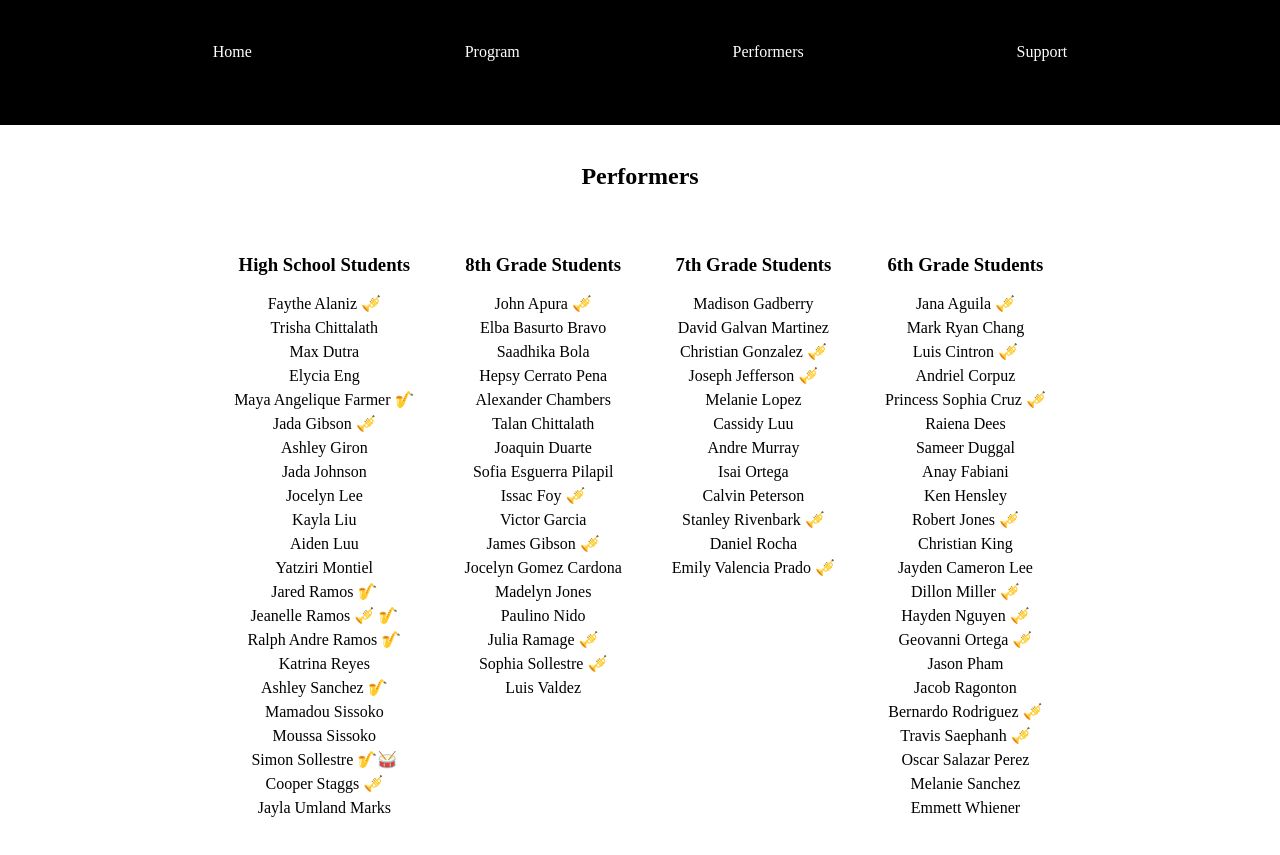
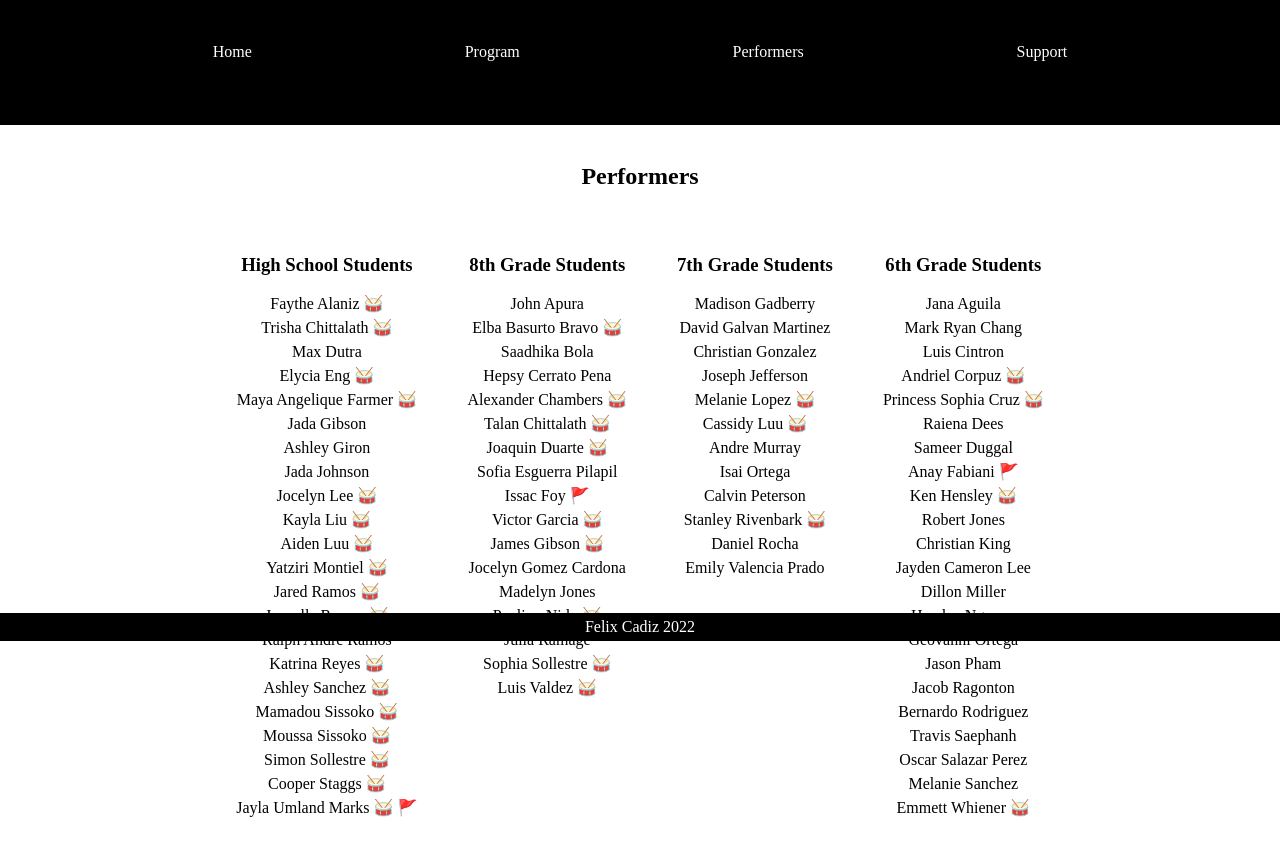
Before and after one commit to Felix-Cadiz/JSHS2022Program, a React app: page /performers in a window 1280 px wide. Shown: the part 159-1014 px from the top of the page. Built offline with nearby package versions, Linux system fonts and the light colour scheme.

Commit message:
performers updated

```diff
--- a/src/components/home.js
+++ b/src/components/home.js
@@ -3,6 +3,7 @@ import React from "react"
 const Home = () => {
     return <>
     <h2 className="component-title">This is the Home Component</h2>
+    <div>Use champs photos</div>
     </>
 }
 
--- a/src/components/performers.css
+++ b/src/components/performers.css
@@ -18,3 +18,43 @@ li {
 h3 {
     padding-bottom: 1rem;
 }
+
+.drumline::after {
+    content: " 🥁"
+}
+
+.guard::after {
+    content: " 🚩"
+}
+
+/* .flute::before {
+    content: url("")
+}
+
+.clarinet::before {
+    content: "+"
+}
+
+.saxophone::before {
+    content: url("")
+}
+
+.trumpet::before {
+    content: url("/Users/fcadiz/Desktop/personal_projects/jshs2022/public/images/trumpet.png");
+}
+
+.trombone::before {
+    content: url("")
+}
+
+.baritone::before {
+    content: url("")
+}
+
+.tuba::before {
+    content: url("")
+}
+
+.percussion::before {
+    content: url("")
+} */
--- a/src/components/performers.js
+++ b/src/components/performers.js
@@ -7,88 +7,88 @@ const Performers = () => {
     <div className="students">
         <ul className="grade high-school-students">
             <h3>High School Students</h3>
-            <li>Faythe Alaniz 🎺</li>
-            <li>Trisha Chittalath </li>
+            <li className="drumline">Faythe Alaniz</li>
+            <li className="drumline">Trisha Chittalath</li>
             <li>Max Dutra </li>
-            <li>Elycia Eng</li>
-            <li>Maya Angelique Farmer 🎷</li>
-            <li>Jada Gibson 🎺</li>
+            <li className="drumline">Elycia Eng</li>
+            <li className="drumline">Maya Angelique Farmer</li>
+            <li>Jada Gibson</li>
             <li>Ashley Giron</li>
             <li>Jada Johnson</li>
-            <li>Jocelyn Lee</li>
-            <li>Kayla Liu</li>
-            <li>Aiden Luu</li>
-            <li>Yatziri Montiel</li>
-            <li>Jared Ramos 🎷</li>
-            <li>Jeanelle Ramos 🎺 🎷</li>
-            <li>Ralph Andre Ramos 🎷</li>
-            <li>Katrina Reyes</li>
-            <li>Ashley Sanchez 🎷</li>
-            <li>Mamadou Sissoko </li>
-            <li>Moussa Sissoko </li>
-            <li>Simon Sollestre 🎷🥁</li>
-            <li>Cooper Staggs 🎺</li>
-            <li>Jayla Umland Marks</li>
+            <li className="drumline">Jocelyn Lee</li>
+            <li className="drumline">Kayla Liu</li>
+            <li className="drumline">Aiden Luu</li>
+            <li className="drumline">Yatziri Montiel</li>
+            <li className="drumline">Jared Ramos</li>
+            <li className="drumline">Jeanelle Ramos</li>
+            <li>Ralph Andre Ramos</li>
+            <li className="drumline">Katrina Reyes</li>
+            <li className="drumline">Ashley Sanchez</li>
+            <li className="drumline">Mamadou Sissoko</li>
+            <li className="drumline">Moussa Sissoko</li>
+            <li className="drumline">Simon Sollestre</li>
+            <li className="drumline">Cooper Staggs</li>
+            <li className="drumline guard">Jayla Umland Marks 🥁</li>
         </ul>
         <ul className="grade eighth-grade-students">
             <h3>8th Grade Students</h3>
-            <li>John Apura 🎺</li>
-            <li>Elba Basurto Bravo</li>
+            <li>John Apura</li>
+            <li className="drumline">Elba Basurto Bravo</li>
             <li>Saadhika Bola</li>
             <li>Hepsy Cerrato Pena</li>
-            <li>Alexander Chambers</li>
-            <li>Talan Chittalath</li>
-            <li>Joaquin Duarte</li>
+            <li className="drumline">Alexander Chambers</li>
+            <li className="drumline">Talan Chittalath</li>
+            <li className="drumline">Joaquin Duarte</li>
             <li>Sofia Esguerra Pilapil</li>
-            <li>Issac Foy 🎺</li>
-            <li>Victor Garcia</li>
-            <li>James Gibson 🎺</li>
+            <li className="guard">Issac Foy</li>
+            <li className="drumline">Victor Garcia</li>
+            <li className="drumline">James Gibson</li>
             <li>Jocelyn Gomez Cardona</li>
             <li>Madelyn Jones</li>
-            <li>Paulino Nido </li>
-            <li>Julia Ramage 🎺</li>
-            <li>Sophia Sollestre 🎺</li>
-            <li>Luis Valdez</li>
+            <li className="drumline">Paulino Nido</li>
+            <li>Julia Ramage</li>
+            <li className="drumline">Sophia Sollestre</li>
+            <li className="drumline">Luis Valdez</li>
         </ul>
         <ul className="grade Seventh-grade-students">
             <h3>7th Grade Students</h3>
             <li>Madison Gadberry</li>
             <li>David Galvan Martinez </li>
-            <li>Christian Gonzalez 🎺</li>
-            <li>Joseph Jefferson 🎺</li>
-            <li>Melanie Lopez </li>
-            <li>Cassidy Luu</li>
+            <li>Christian Gonzalez</li>
+            <li>Joseph Jefferson</li>
+            <li className="drumline">Melanie Lopez</li>
+            <li className="drumline">Cassidy Luu</li>
             <li>Andre Murray</li>
             <li>Isai Ortega</li>
-            <li>Calvin Peterson </li>
-            <li>Stanley Rivenbark 🎺</li>
+            <li>Calvin Peterson</li>
+            <li className="drumline">Stanley Rivenbark</li>
             <li>Daniel Rocha</li>
-            <li>Emily Valencia Prado 🎺</li>
+            <li>Emily Valencia Prado</li>
         </ul>
         <ul className="grade sixth-grade-students">
             <h3>6th Grade Students</h3>
-            <li>Jana Aguila 🎺</li>
+            <li>Jana Aguila</li>
             <li>Mark Ryan Chang</li>
-            <li>Luis Cintron 🎺</li>
-            <li>Andriel Corpuz</li>
-            <li>Princess Sophia Cruz 🎺</li>
+            <li>Luis Cintron</li>
+            <li className="drumline">Andriel Corpuz</li>
+            <li className="drumline">Princess Sophia Cruz</li>
             <li>Raiena Dees</li>
             <li>Sameer Duggal</li>
-            <li>Anay Fabiani</li>
-            <li>Ken Hensley</li>
-            <li>Robert Jones 🎺</li>
+            <li className="guard">Anay Fabiani</li>
+            <li className="drumline">Ken Hensley</li>
+            <li>Robert Jones</li>
             <li>Christian King</li>
             <li>Jayden Cameron Lee</li>
-            <li>Dillon Miller 🎺</li>
-            <li>Hayden Nguyen 🎺</li>
-            <li>Geovanni Ortega 🎺</li>
+            <li>Dillon Miller</li>
+            <li>Hayden Nguyen</li>
+            <li>Geovanni Ortega</li>
             <li>Jason Pham</li>
             <li>Jacob Ragonton</li>
-            <li>Bernardo Rodriguez 🎺</li>
-            <li>Travis Saephanh 🎺</li>
+            <li>Bernardo Rodriguez</li>
+            <li>Travis Saephanh</li>
             <li>Oscar Salazar Perez</li>
             <li>Melanie Sanchez</li>
-            <li>Emmett Whiener</li>
+            <li className="drumline">Emmett Whiener</li>
         </ul>
     </div>
     </>
--- a/src/components/programData.js
+++ b/src/components/programData.json
@@ -1,4 +1,4 @@
-export const ProgramData = [
+"ProgramData":[
     {
         "Grade": "Solos",
         "Title": "Gabriel's Oboe",
--- a/src/index.css
+++ b/src/index.css
@@ -1,6 +1,10 @@
 * {
     margin: 0;
     box-sizing: border-box;
+}
+
+html {
+    margin-bottom: 5%;
 }
 
 .jsLogo {
@@ -33,6 +37,16 @@ h1 {
     padding: 3% 0;
 }
 
+footer {
+    background-color: black;
+    color: white;
+    position: fixed;
+    bottom: 0;
+    width: 100%;
+    text-align: center;
+    padding: 5px;
+}
+
 nav a:hover{
     color: rgb(244, 74, 74);
 }
--- a/src/index.js
+++ b/src/index.js
@@ -26,10 +26,11 @@ const App = () => {
     </div>
         <Routes>
             <Route path="/" exact element={ <Home />} />
-            <Route path="/performers" exact element={ <Performers />} />
-            <Route path="/support" exact element={ <Support />} />
-            <Route path="/program" exact element={ <Program />} />
+            <Route path="/performers" element={ <Performers />} />
+            <Route path="/support" element={ <Support />} />
+            <Route path="/program" element={ <Program />} />
         </Routes>
+    <footer>Felix Cadiz 2022</footer>
     </>
 }
 
```
